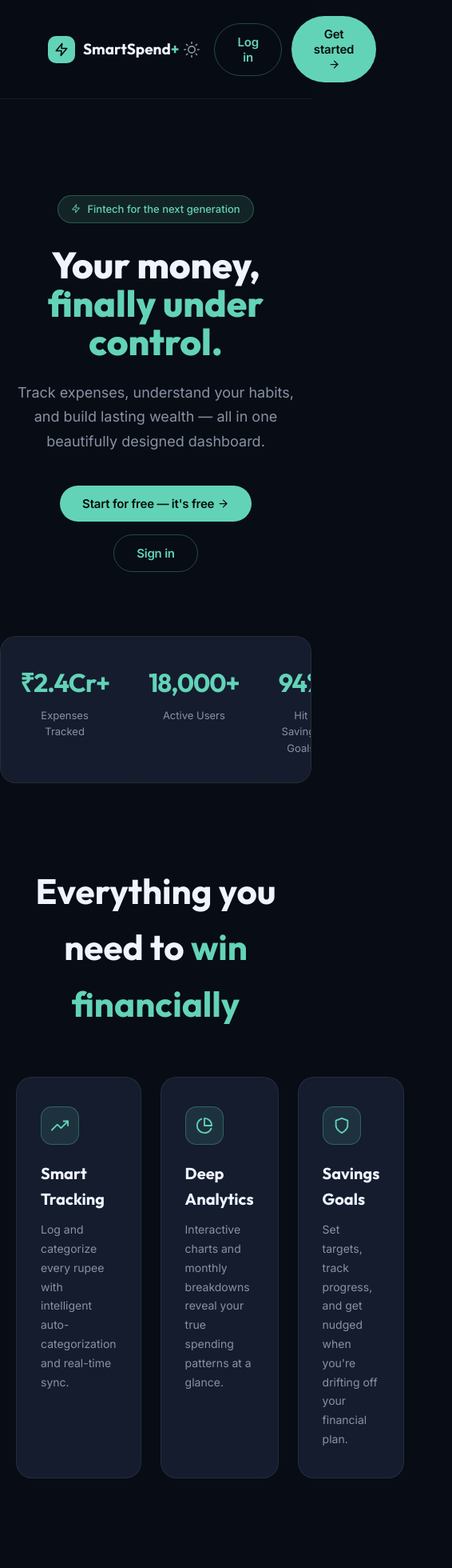
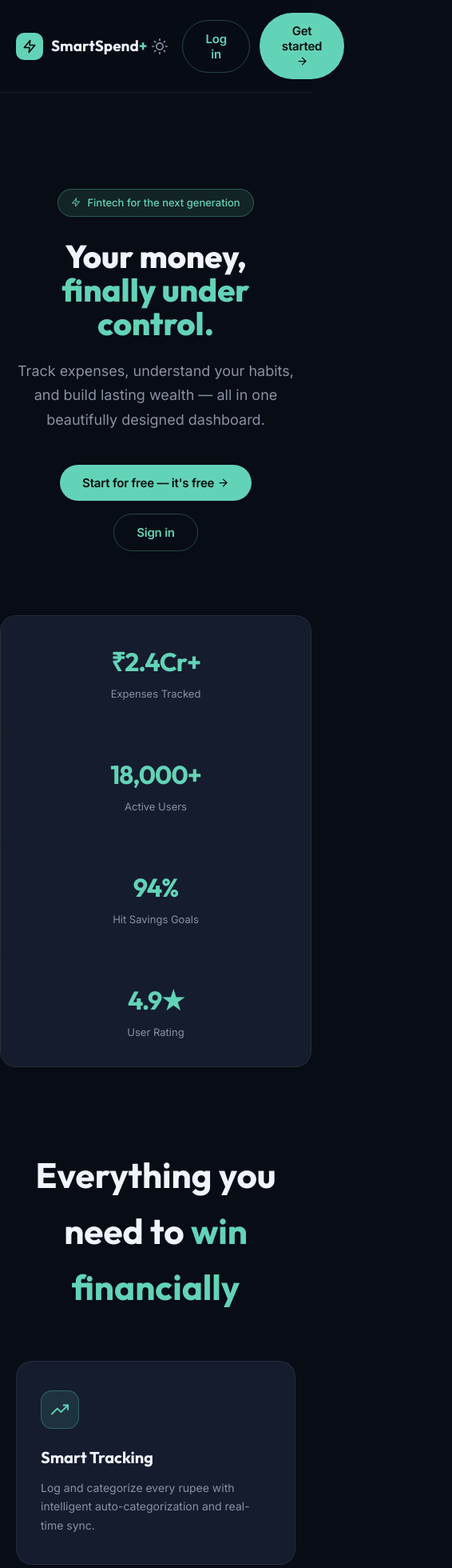
Before and after one commit to ritikaram99-lgtm/smartspend-plus, a React (Create React App) app in the folder client/: page / in a window 390 px wide. Shown: the top 1960 px of the page at 80% size, 566 px wide, since content can reach past the window. Built offline with nearby package versions, Linux system fonts and the light colour scheme; no server answers.

Commit message:
better ui

```diff
--- a/client/src/pages/LandingPage.js
+++ b/client/src/pages/LandingPage.js
@@ -41,9 +41,8 @@ function LandingPage() {
   return (
     <div style={{ minHeight: "100vh", background: "var(--bg-void)" }}>
       {/* Navbar */}
-      <nav style={{
-        display: "flex", alignItems: "center", justifyContent: "space-between",
-        padding: "20px 60px", position: "sticky", top: 0, zIndex: 100,
+      <nav className="nav-layout" style={{
+        position: "sticky", top: 0, zIndex: 100,
         background: "rgba(8,12,20,0.8)", backdropFilter: "blur(20px)",
         borderBottom: "1px solid var(--border)"
       }}>
@@ -70,11 +69,7 @@ function LandingPage() {
         }}>
           <FiZap size={12} /> Fintech for the next generation
         </div>
-        <h1 style={{
-          fontFamily: "var(--font-display)", fontSize: "clamp(46px, 8vw, 84px)",
-          fontWeight: 800, lineHeight: 1.05, letterSpacing: "normal",
-          marginBottom: 24
-        }}>
+        <h1 className="hero-title">
           Your money,<br />
           <span style={{ color: "var(--accent)" }}>finally under control.</span>
         </h1>
@@ -88,8 +83,7 @@ function LandingPage() {
       </section>
 
       {/* Stats */}
-      <section style={{
-        display: "grid", gridTemplateColumns: "repeat(4, 1fr)", gap: 1,
+      <section className="grid-4" style={{
         maxWidth: 900, margin: "0 auto 100px", borderRadius: "var(--radius-lg)",
         overflow: "hidden", border: "1px solid var(--border)", background: "var(--border)"
       }}>
@@ -106,7 +100,7 @@ function LandingPage() {
         <h2 style={{ fontFamily: "var(--font-display)", fontSize: 44, fontWeight: 700, textAlign: "center", marginBottom: 56, letterSpacing: "normal" }}>
           Everything you need to <span style={{ color: "var(--accent)" }}>win financially</span>
         </h2>
-        <div style={{ display: "grid", gridTemplateColumns: "repeat(3, 1fr)", gap: 24 }}>
+        <div className="grid-3">
           {features.map((f, i) => (
             <div key={i} style={{
               background: "var(--bg-card)", border: "1px solid var(--border)",
@@ -127,7 +121,7 @@ function LandingPage() {
       {/* Testimonials */}
       <section style={{ maxWidth: 1100, margin: "0 auto 100px", padding: "0 20px" }}>
         <h2 style={{ fontFamily: "var(--font-display)", fontSize: 44, fontWeight: 700, textAlign: "center", marginBottom: 56, letterSpacing: "normal" }}>Loved by <span style={{ color: "var(--accent)" }}>real users</span></h2>
-        <div style={{ display: "grid", gridTemplateColumns: "repeat(3,1fr)", gap: 24 }}>
+        <div className="grid-3">
           {testimonials.map((t, i) => (
             <div key={i} style={{ background: "var(--bg-card)", border: "1px solid var(--border)", borderRadius: "var(--radius-lg)", padding: "30px" }}>
               <p style={{ color: "var(--text-secondary)", fontSize: 14, lineHeight: 1.8, marginBottom: 20 }}>"{t.text}"</p>
@@ -153,7 +147,7 @@ function LandingPage() {
       </section>
 
       {/* Footer */}
-      <footer style={{ borderTop: "1px solid var(--border)", padding: "32px 60px", display: "flex", justifyContent: "space-between", alignItems: "center" }}>
+      <footer className="footer-layout" style={{ borderTop: "1px solid var(--border)" }}>
         <div style={{ display: "flex", alignItems: "center", gap: 8 }}>
           <FiZap color="var(--accent)" />
           <span style={{ fontFamily: "var(--font-display)", fontWeight: 700 }}>SmartSpend+</span>
--- a/client/src/pages/Login.js
+++ b/client/src/pages/Login.js
@@ -78,11 +78,7 @@ function Login() {
         pointerEvents: "none",
       }} />
 
-      <div style={{
-        width: "100%", maxWidth: 420, background: "var(--bg-card)",
-        border: "1px solid var(--border)", borderRadius: "var(--radius-xl)",
-        padding: "48px 40px", boxShadow: "var(--shadow-card)",
-      }}>
+      <div className="auth-card">
         {/* Logo */}
         <div style={{ textAlign: "center", marginBottom: 40 }}>
           <div style={{
--- a/client/src/pages/Signup.js
+++ b/client/src/pages/Signup.js
@@ -87,11 +87,7 @@ function Signup() {
 
   return (
     <div style={{ minHeight: "100vh", display: "flex", alignItems: "center", justifyContent: "center", background: "var(--bg-void)", padding: 20 }}>
-      <div style={{
-        width: "100%", maxWidth: 420, background: "var(--bg-card)",
-        border: "1px solid var(--border)", borderRadius: "var(--radius-xl)",
-        padding: "48px 40px", boxShadow: "var(--shadow-card)",
-      }}>
+      <div className="auth-card">
         <div style={{ textAlign: "center", marginBottom: 40 }}>
           <div style={{
             width: 48, height: 48, background: "var(--accent)", borderRadius: 14,
--- a/client/src/styles/global.css
+++ b/client/src/styles/global.css
@@ -144,6 +144,52 @@ a { text-decoration: none; color: inherit; }
 .table-responsive {
   width: 100%;
   overflow-x: auto;
+}
+
+/* Landing & Auth Page Utilities */
+.grid-4 {
+  display: grid;
+  grid-template-columns: repeat(4, 1fr);
+  gap: 1px;
+}
+
+.grid-3 {
+  display: grid;
+  grid-template-columns: repeat(3, 1fr);
+  gap: 24px;
+}
+
+.hero-title {
+  font-family: var(--font-display);
+  font-size: clamp(36px, 8vw, 84px);
+  font-weight: 800;
+  line-height: 1.05;
+  letter-spacing: normal;
+  margin-bottom: 24px;
+}
+
+.nav-layout {
+  display: flex;
+  align-items: center;
+  justify-content: space-between;
+  padding: 20px 60px;
+}
+
+.footer-layout {
+  display: flex;
+  justify-content: space-between;
+  align-items: center;
+  padding: 32px 60px;
+}
+
+.auth-card {
+  width: 100%;
+  max-width: 420px;
+  background: var(--bg-card);
+  border: 1px solid var(--border);
+  border-radius: var(--radius-xl);
+  padding: 48px 40px;
+  box-shadow: var(--shadow-card);
 }
 
 /* Typography & Components Utilities */
@@ -305,4 +351,37 @@ a { text-decoration: none; color: inherit; }
   .card {
     padding: 18px !important;
   }
+
+  /* Landing & Auth Overrides */
+  .grid-4 {
+    grid-template-columns: 1fr 1fr;
+  }
+
+  .grid-3 {
+    grid-template-columns: 1fr;
+  }
+
+  .hero-title {
+    font-size: 40px !important;
+  }
+
+  .nav-layout {
+    padding: 16px 20px !important;
+  }
+
+  .footer-layout {
+    flex-direction: column;
+    gap: 20px;
+    padding: 32px 20px !important;
+  }
+
+  .auth-card {
+    padding: 32px 24px !important;
+  }
 }
+
+@media (max-width: 480px) {
+  .grid-4 {
+    grid-template-columns: 1fr;
+  }
+}
```
